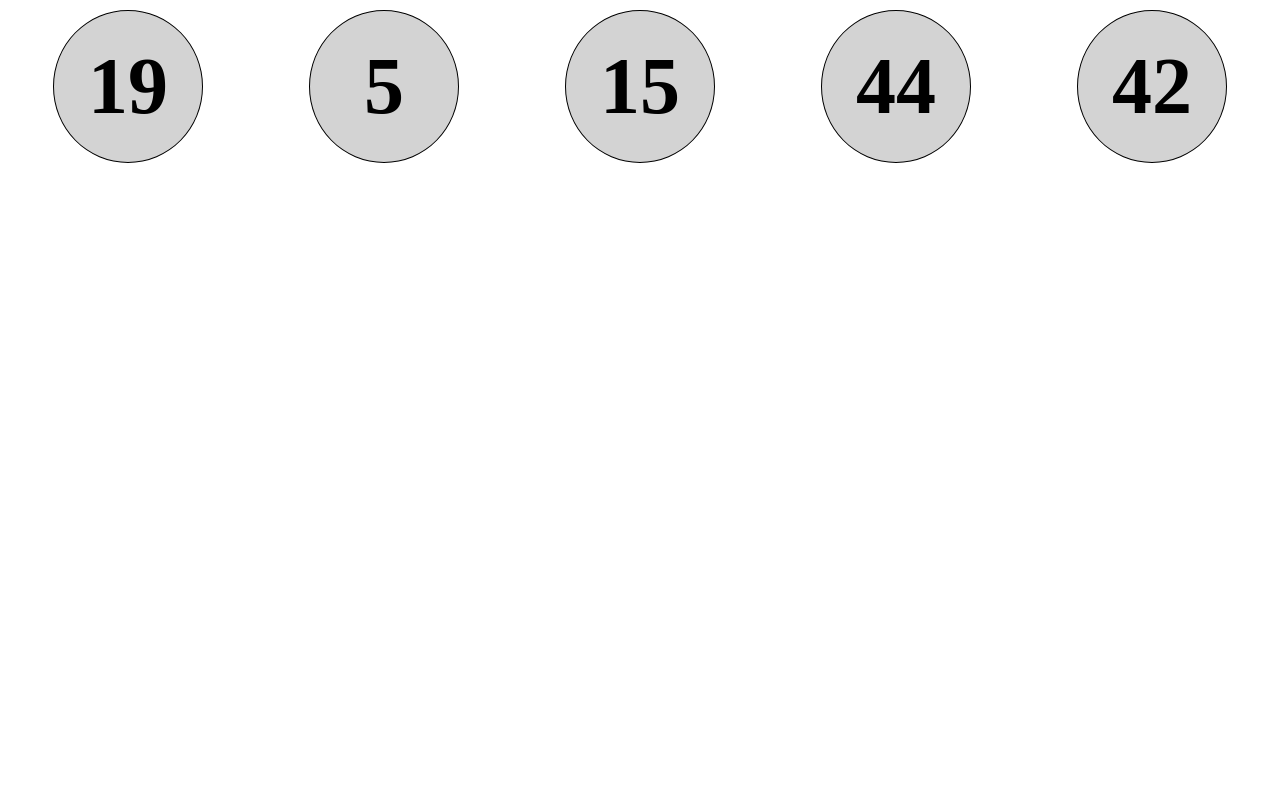
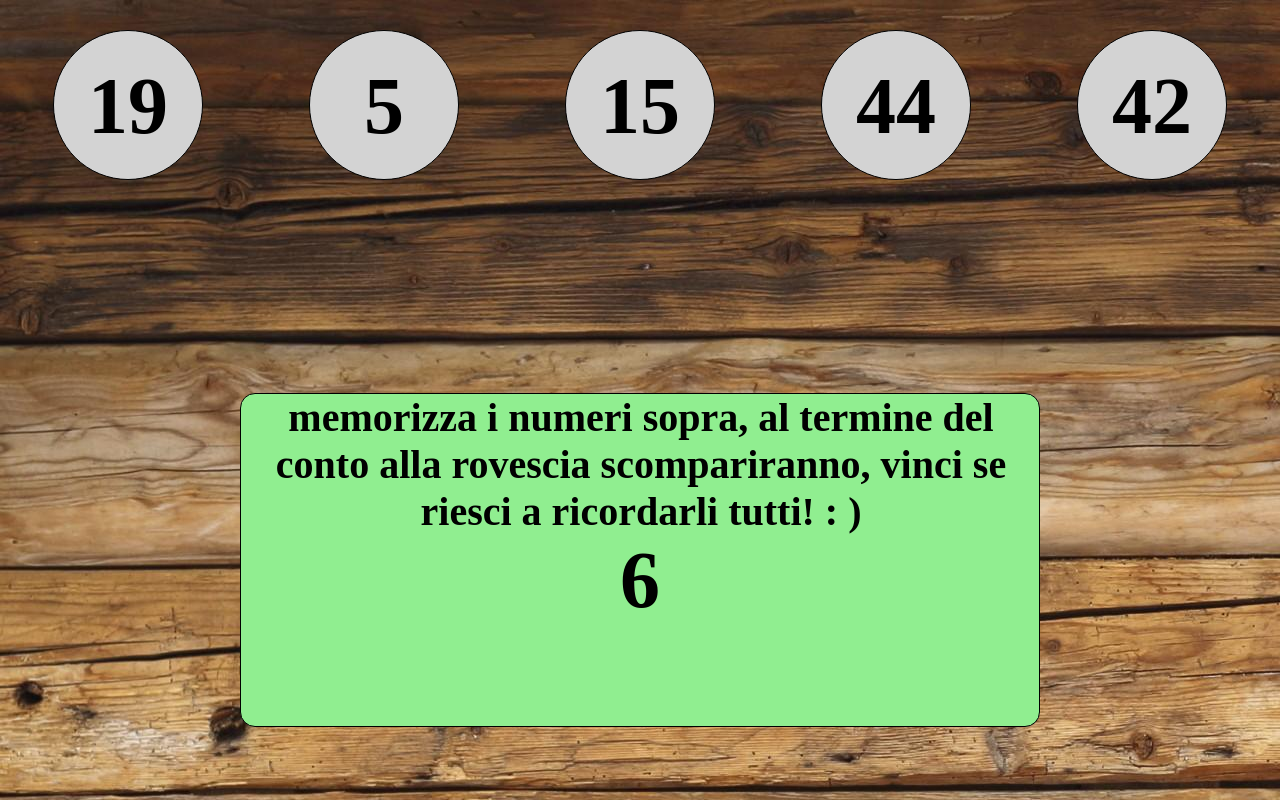
Before and after one commit to biancoenrico/js-simon, a plain HTML site: page index.html in a window 1280 px wide. Drawn offline with Linux system fonts and the light colour scheme.

Commit message:
logica pagina

```diff
--- a/css/style.css
+++ b/css/style.css
@@ -3,23 +3,57 @@
     padding: 0;
     box-sizing: border-box;
 }
+body{
+    background-image: url(../img/legno.jpg);
+}
 .container{
     display:flex;
     justify-content: space-around;
 }
-.numero{
+.numero , .input{
     text-align: center;
+    height: 150px;
     width: 150px;
     padding: 30px;
-    margin: 10px;
+    margin: 30px 10px;
     background-color: lightgray;
     border: 1px solid black;
     border-radius: 50%;
+    font-size: 80px;
+    font-weight: bold;
+    outline: none;
 }
-.content{
+input::-webkit-outer-spin-button,
+input::-webkit-inner-spin-button {
+  -webkit-appearance: none;
+  margin: 0;
+}
+.void {
+    visibility: hidden;
+}
+.void-input{
+    visibility: hidden;
+}
+#countdown{
+    text-align: center;
     font-size: 80px;
     font-weight: bold;
 }
-.void{
-    visibility: hidden;
+p{
+    margin: auto;
+    text-align: center;
+    font-size: 40px;
+    font-weight: bold;
+    width: 800px;
 }
+.countdown{
+    background-color: lightgreen;
+    width: 800px;
+    padding-bottom: 100px;
+    position: absolute;
+    top: 70%;
+    left: 50%;
+    transform: translate(-50%, -50%);
+    border-radius: 15px;
+    border: 1px solid black;
+}
--- a/index.html
+++ b/index.html
@@ -9,7 +9,7 @@
 </head>
 <body>
 
-<div class="container">
+    <div id="container" class="container">
         <!-- primo numero -->
         <div class="numero">
 
@@ -31,7 +31,29 @@
 
         </div>
     </div>
+    <!-- inserisci numeri -->
+    <div class="container">
 
+        <input class="void-input" type="number">
+
+        <input class="void-input" type="number">
+
+        <input class="void-input" type="number">
+
+        <input class="void-input" type="number">
+
+        <input class="void-input" type="number">
+
+    </div>
+
+
+
+    <div class="countdown">
+        <p>memorizza i numeri sopra, al termine del conto alla rovescia scompariranno, vinci se riesci a ricordarli tutti! : )</p>
+        <div id="countdown">
+
+        </div>
+    </div>
     <script src="js/script.js"></script>
 </body>
 </html>
--- a/js/script.js
+++ b/js/script.js
@@ -6,7 +6,7 @@
 
 
 // genero 5 numeri casuali
-var arrayNumeri = []
+var arrayNumeri = [];
 
 while(arrayNumeri.length < 5) {
 
@@ -18,16 +18,42 @@ while(arrayNumeri.length < 5) {
     }
 }
 // inserisco i numeri nell'html
-var numero
+var numero;
 
 for(var i = 0; i < 5; i++){
-    numero = document.getElementsByClassName('numero')[i].innerHTML = ('<span class ="content">' + arrayNumeri[i] + '</span>')
+    numero = document.getElementsByClassName('numero')[i].innerHTML += ('<span class ="content">' + arrayNumeri[i] + '</span>');
 }
 
 // avvio timer di 30 secondi
+var seconds = 10;
 
-// chiedo all'utente di inserire i numeri
 
+var timer = setInterval(function(){
+    document.getElementById('countdown').innerHTML = seconds;
+
+
+
+    if(seconds == 0){
+
+        for(var j = 0; j < 5; j++){
+            document.getElementsByClassName('void-input')[j].className = "input";
+        }
+        for( j = 0; j < 5; j++){
+            document.getElementsByClassName('content')[j].className = 'void';
+        }
+        for( j = 0; j < 5; j++){
+            document.getElementsByClassName('numero')[j].className = 'void';
+        }
+
+    }else{
+        seconds--
+    }
+
+}, 1000);
+
+
+
+console.log(arrayNumeri);
 // do l'esito del gioco
 
 // funzioni
```
Also changed, not shown: img/legno.jpg (added). Lines whose indentation alone changed are shown as unchanged.
